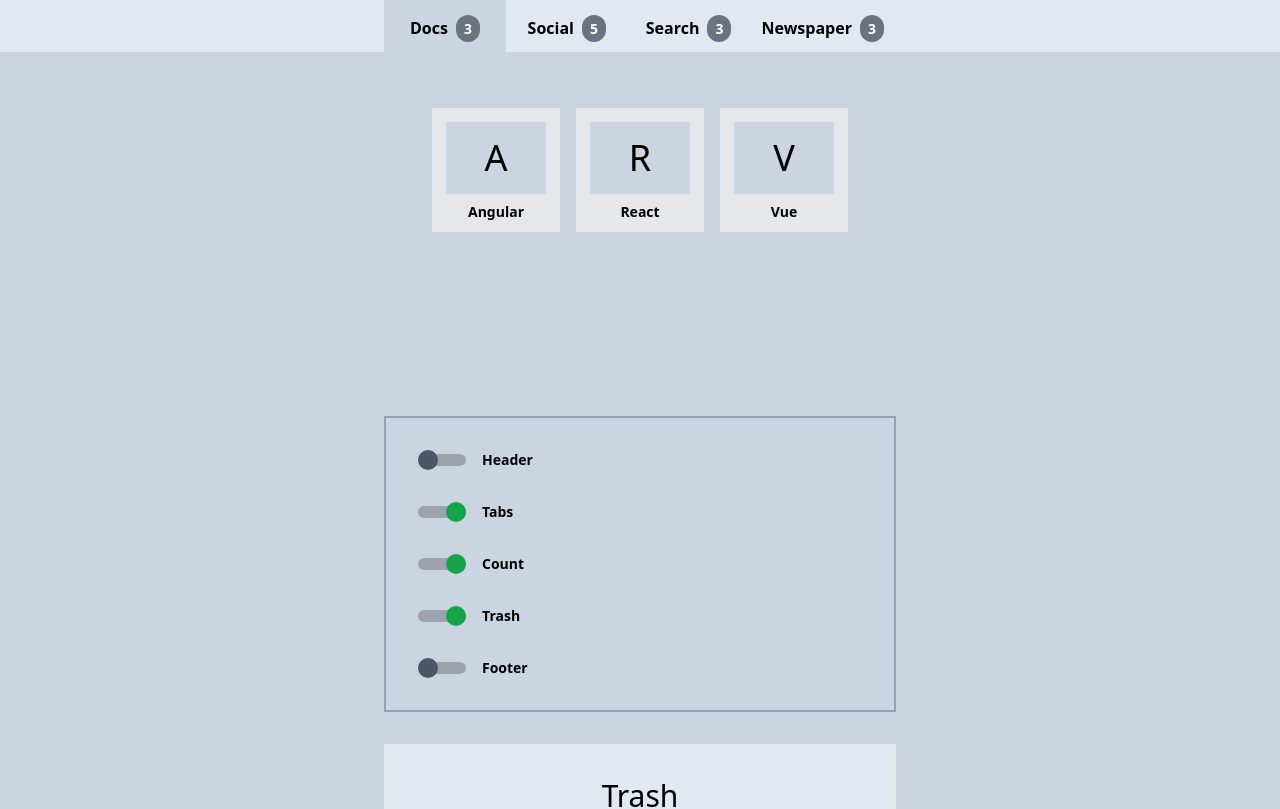
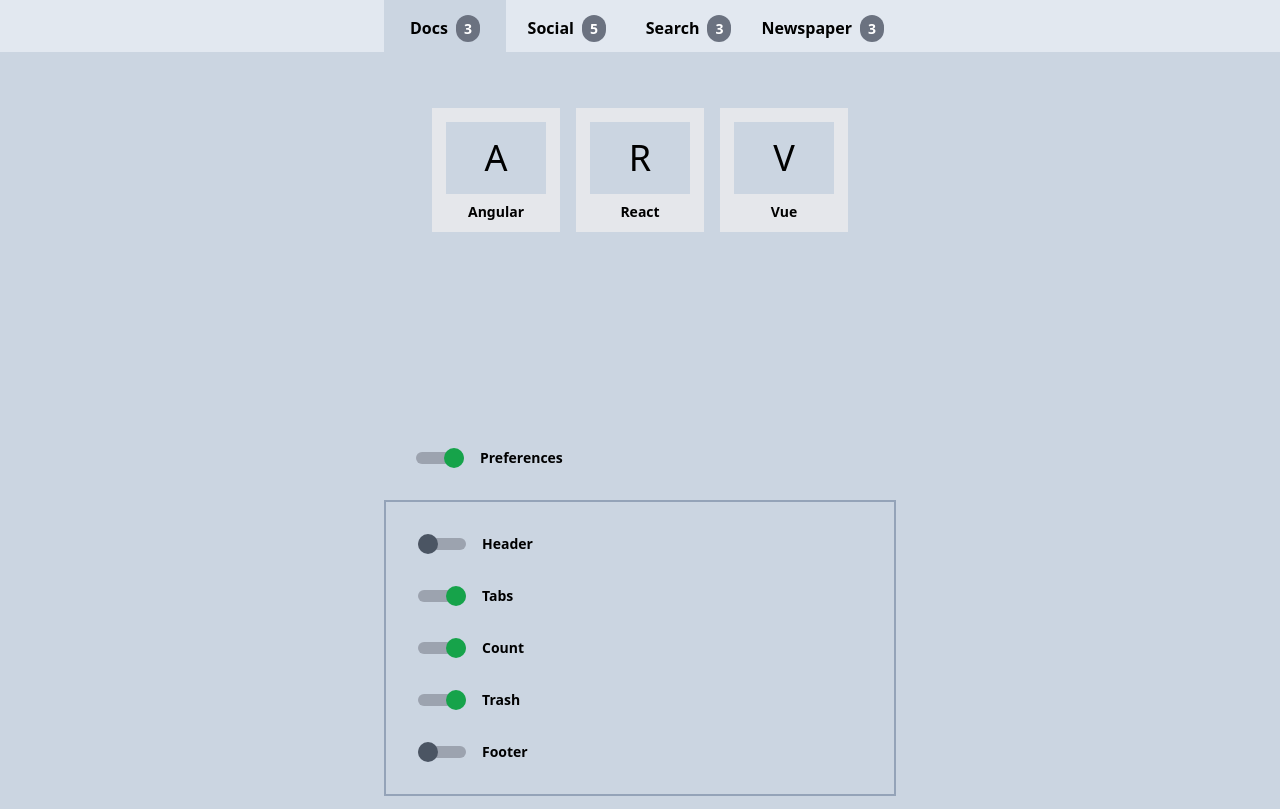
Before and after one commit to reactry/newtab, a React (Create React App) app: page / in a window 1280 px wide. Shown: the top 809 px of the page. Built offline with nearby package versions, Linux system fonts and the light colour scheme.

Commit message:
Now Preferences pane can be toggled in Main component

```diff
--- a/src/Main/Main.js
+++ b/src/Main/Main.js
@@ -1,6 +1,7 @@
 import TopTabBar from './TopTabBar';
 import Tab from './Tab';
 import Preferences from './Preferences';
+import ShowToggle from './ShowToggle';
 import TrashBin from './TrashBin';
 
 import React from 'react';
@@ -15,6 +16,7 @@
 }) {
 
 	let [showTopTabBar, setShowTopTabBar] = React.useState(true);
+	let [showPreferences, setShowPreferences] = React.useState(true);
 	let [showTrashBin, setShowTrashBin] = React.useState(true);
 	let [showShortcutCount, setShowShortcutCount] = React.useState(true);
 
@@ -39,7 +41,14 @@
 		<div className="Main min-h-screen bg-slate-300">
 			<TopTabBar {...topTabBarProps} />
 			<Tab {...tabData[currentTabIndex]} />
-			<Preferences {...preferencesProps} />
+			<div>
+				<div className="max-w-lg mx-auto py-4 px-4">
+					<ShowToggle title="Preferences"
+						show={showPreferences}
+						setShow={setShowPreferences} />
+				</div>
+			</div>
+			{showPreferences && <Preferences {...preferencesProps} />}
 			<TrashBin {...trashBinProps} />
 		</div>
 	);
```
